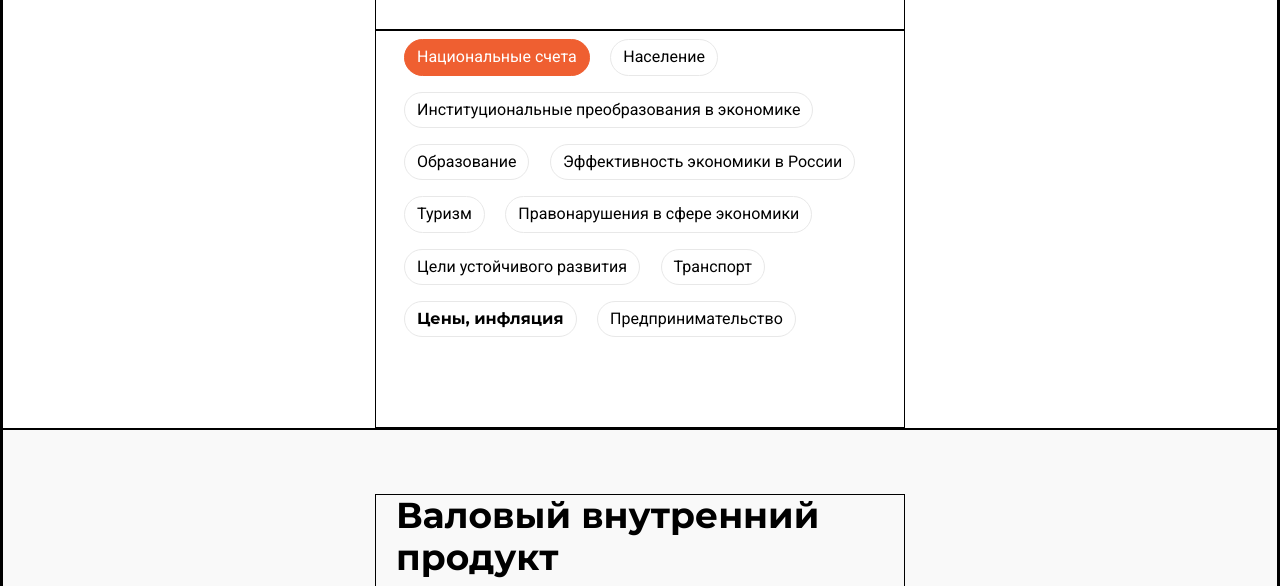
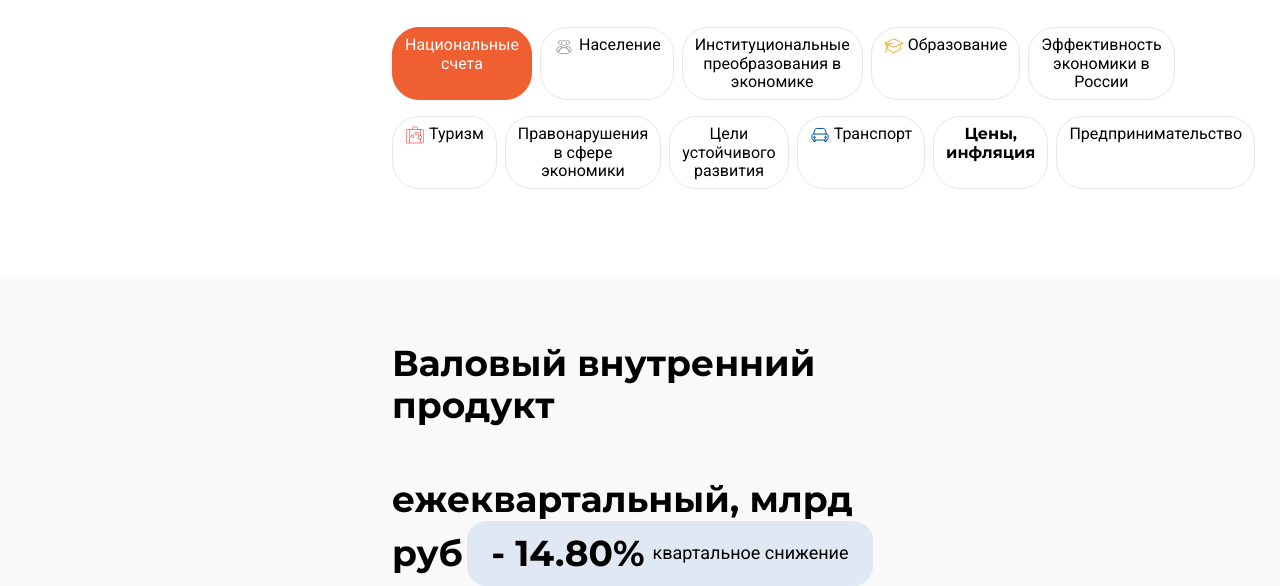
Before and after one commit to otter00/cbonds-test, a plain HTML site: page index.html in a window 1280 px wide. Shown: the part 514-1100 px from the top of the page. Drawn offline with Linux system fonts and the light colour scheme.

Commit message:
project finished

```diff
--- a/index.html
+++ b/index.html
@@ -28,17 +28,27 @@
         </h2>
 
         <div class="intro__options-container">
+            <div class="btns__container">
+                <div class="btns-block-1">
                     <button type="button" id="b1">Национальные счета</button>
-            <button type="button" id="b2">Население</button>
+                    <button type="button" id="b2"><img id="btn-icon" src="./icons/btn-2.svg"
+                            alt="btn-icon">Население</button>
                     <button type="button" id="b3">Институциональные преобразования в экономике</button>
-            <button type="button" id="b4">Образование</button>
+                    <button type="button" id="b4"><img id="btn-icon" src="./icons/btn-4.svg"
+                            alt="btn-icon">Образование</button>
                     <button type="button" id="b5">Эффективность экономики в России</button>
-            <button type="button" id="b6">Туризм</button>
+                </div>
+                <div class="btns-block-2">
+                    <button type="button" id="b6"><img id="btn-icon" src="./icons/btn-6.svg"
+                            alt="btn-icon">Туризм</button>
                     <button type="button" id="b7">Правонарушения в сфере экономики</button>
                     <button type="button" id="b8">Цели устойчивого развития</button>
-            <button type="button" id="b9">Транспорт</button>
+                    <button type="button" id="b9"><img id="btn-icon" src="./icons/btn-9.svg"
+                            alt="btn-icon">Транспорт</button>
                     <button type="button" id="b10">Цены, инфляция</button>
                     <button type="button" id="b11">Предпринимательство</button>
+                </div>
+            </div>
         </div>
     </section>
 
--- a/styles/_footer.scss
+++ b/styles/_footer.scss
@@ -6,16 +6,12 @@
 @import url("https://fonts.googleapis.com/css2?family=Montserrat:wght@700&family=Roboto&display=swap");
 
 .contacts__container {
-  //width: 100%;
-  //max-width: 1256px;
-  //min-height: 455px;
   background-color: rgba(50, 50, 50, 1);
   padding: 29px 372px 44px 372px;
   font-family: "Roboto", sans-serif;
   color: $footer_color;
 
   .contacts__title {
-    //min-height: 90px;
     display: flex;
     justify-content: center;
     padding-bottom: 22px;
@@ -25,7 +21,6 @@
   }
 
   .contacts__numbers {
-    //min-height: 136px;
     padding-top: 22px;
     padding-bottom: 26px;
 
@@ -55,7 +50,6 @@
   .contacts__policy {
     display: flex;
     justify-content: center;
-    //min-height: 156px;
 
     font-weight: 400;
     font-size: 22px;
--- a/styles/_intro.scss
+++ b/styles/_intro.scss
@@ -6,13 +6,9 @@
 @import url("https://fonts.googleapis.com/css2?family=Montserrat:wght@700&family=Roboto&display=swap");
 
 .intro__container {
-  //width: 100%;
-  //max-width: 1256px;
-  //min-height: 524px;
   padding: 64px 372px 0 372px;
 
   .intro__title {
-    //min-height: 94px;
     margin: 0;
     padding: 0 20px;
     font-family: "Montserrat", sans-serif;
@@ -21,12 +17,10 @@
   }
 
   .intro__about-block {
-    //min-height: 118px;
     padding-bottom: 46px;
 
     .intro__about-text {
       display: block;
-      //min-height: 72px;
       padding: 0 20px;
       max-width: 800px;
       font-family: "Roboto", sans-serif;
@@ -39,7 +33,6 @@
     font-family: "Montserrat", sans-serif;
     font-weight: 700;
     font-size: 36px;
-    //min-height: 70px;
     padding: 0 20px 46px 20px;
 
     span {
@@ -48,19 +41,29 @@
   }
 
   .intro__options-container {
-    //min-height: 178px;
     padding: 0 20px 82px 20px;
-    //grid-template-columns: repeat(auto-fit, minmax(100px, 1fr));
+
+    .btns-block-1,
+    .btns-block-2 {
+      display: flex;
+      gap: 8px;
+    }
 
     button {
-      //min-height: 38px;
-      margin: 8px;
+      margin: 8px 0;
+      gap: 4px;
+      display: inline-flex;
+      text-align: center;
       border-radius: 27px;
       font-family: "Roboto", sans-serif;
       padding: 8px 12px;
       background-color: white;
       color: black;
       border: 1px solid rgba(232, 232, 232, 1);
+
+      #btn-icon {
+        display: flex;
+      }
     }
 
     #b1 {
--- a/styles/_oil.scss
+++ b/styles/_oil.scss
@@ -10,9 +10,6 @@
 }
 
 .oil__container {
-  //width: 100%;
-  //max-width: 1256px;
-  //min-height: 2268px;
   background-color: rgba(50, 50, 50, 1);
   padding: 68px 372px 134px 372px;
 
--- a/styles/_structure.scss
+++ b/styles/_structure.scss
@@ -10,7 +10,6 @@
 }
 
 .structure__container {
-  //min-height: 381px;
   padding: 72px 372px 96px 372px;
 
   .structure__title {
--- a/styles/_vars.scss
+++ b/styles/_vars.scss
@@ -1,5 +1,4 @@
 * {
-  border: 1px solid black;
   margin: 0;
 }
 
```
Also changed, not shown: styles/_product.scss (+0 -8 lines), icons/btn-2.svg (added), icons/btn-4.svg (added), icons/btn-6.svg (added), icons/btn-9.svg (added), styles/app.css, 1 other file. Lines whose indentation alone changed are shown as unchanged.
